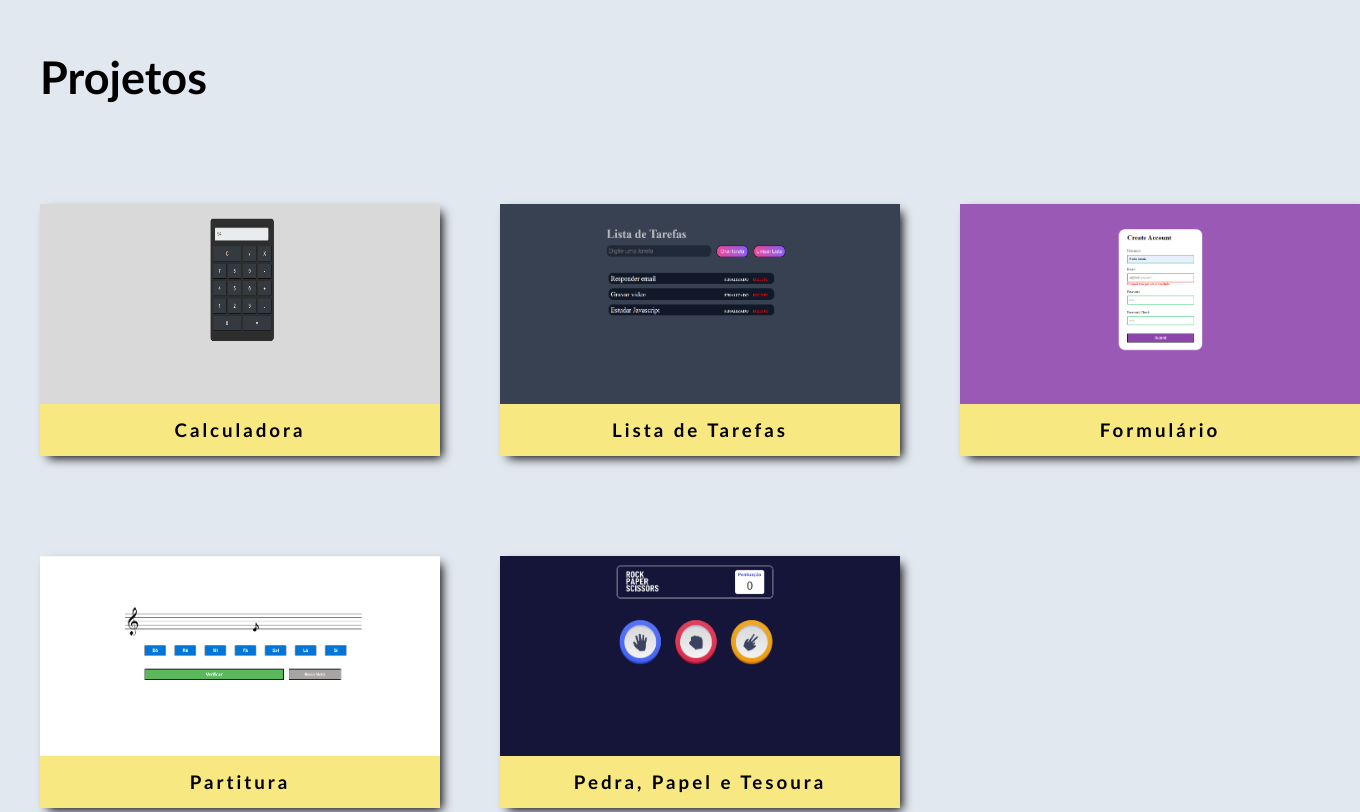
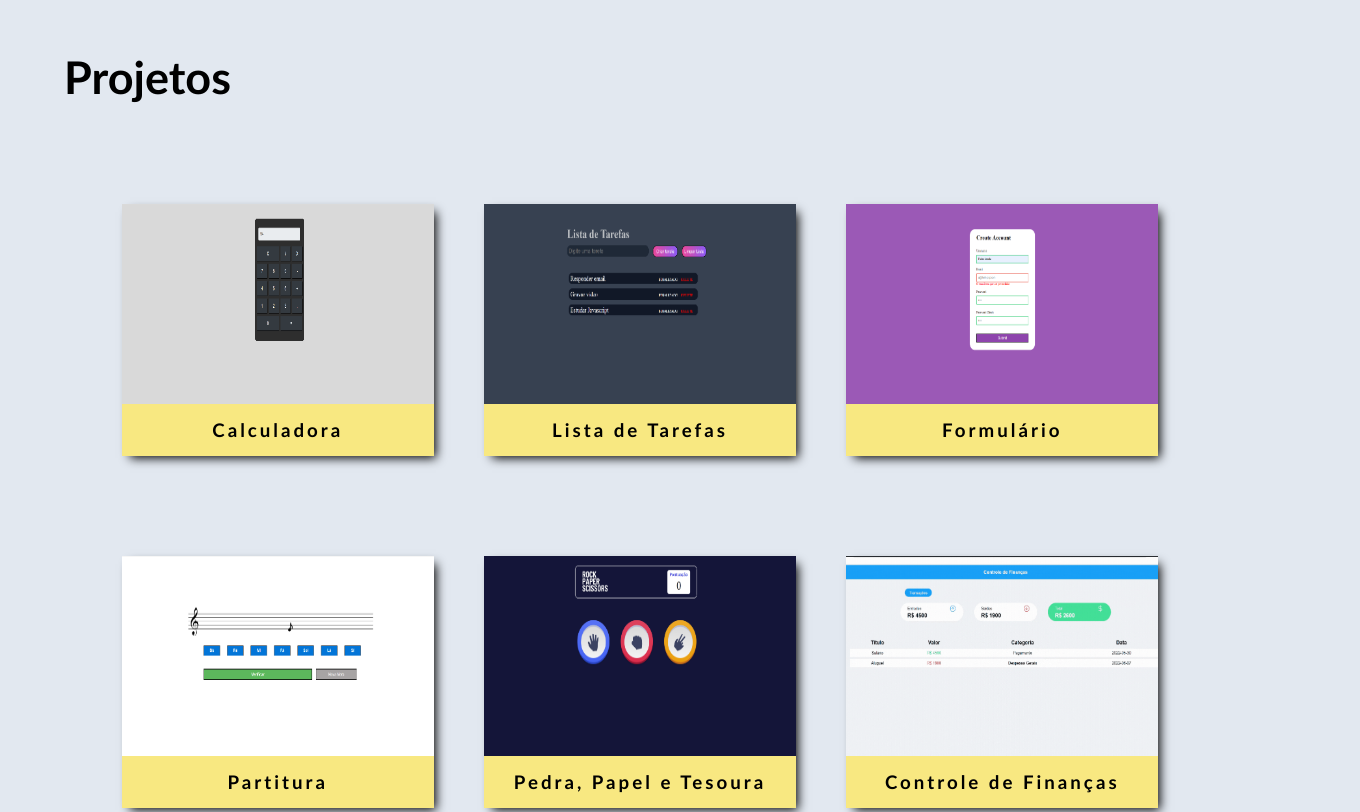
Before and after one commit to Pedro-Arruda/projetosJs, a plain HTML site: page index.html in a window 1280 px wide. Shown: the top 812 px of the page, 1360 px wide, since content can reach past the window. Drawn offline with Linux system fonts and the light colour scheme.

Commit message:
finanças

```diff
--- a/index.html
+++ b/index.html
@@ -65,6 +65,16 @@
                 </div>
             </div>
 
+            <div class="projeto">
+                <div class="area-imagem">
+                    <a href="https://pedro-arruda.github.io/controle-de-despesas/"><img src="img/despesas.png" alt="" class="img-projeto"></a>
+                </div>
+
+                <div class="area-titulo">
+                    <h3>Controle de Finanças</h3>
+                </div>
+            </div>
+
         </div>
 
         <div class="linha-projetos">
--- a/style.css
+++ b/style.css
@@ -19,15 +19,18 @@ h1 {
 }
 
 .container {
-    max-width: 1200px;
+    max-width: 1300px;
     margin: 50px auto;
+    width: 90%;
 }
 
 .linha-projetos {
     display: grid;
     grid-template-columns: 1fr 1fr 1fr;
-    grid-gap: 60px;
+    grid-gap: 50px;
+    margin: 0 auto;
     margin-top: 100px;
+    width: 90%;
 }
 
 .area-imagem {
@@ -38,8 +41,13 @@ h1 {
     box-shadow: 5px 5px 10px -3px #000000;
 }
 
+.projeto:hover {
+    transform: translateY(-10px);
+    transition: 0.5s;
+}
+
 .img-projeto {
-    width: 400px;
+    width: 100%;
     height: 100%;
 }
 
@@ -54,3 +62,17 @@ h1 {
     padding: 15px;
     letter-spacing: 3px;
 }
+
+@media screen and (max-width: 1070px) {
+
+    .linha-projetos {
+        grid-template-columns: 1fr 1fr;
+    }
+}
+
+@media screen and (max-width: 650px) {
+
+    .linha-projetos {
+        grid-template-columns: 1fr;
+    }
+}
```
Also changed, not shown: img/despesas.png (added).
